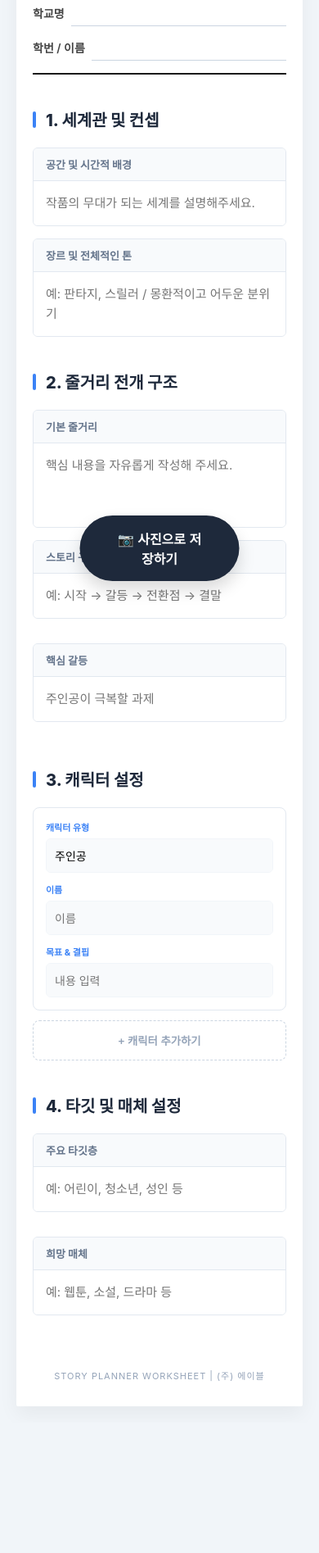
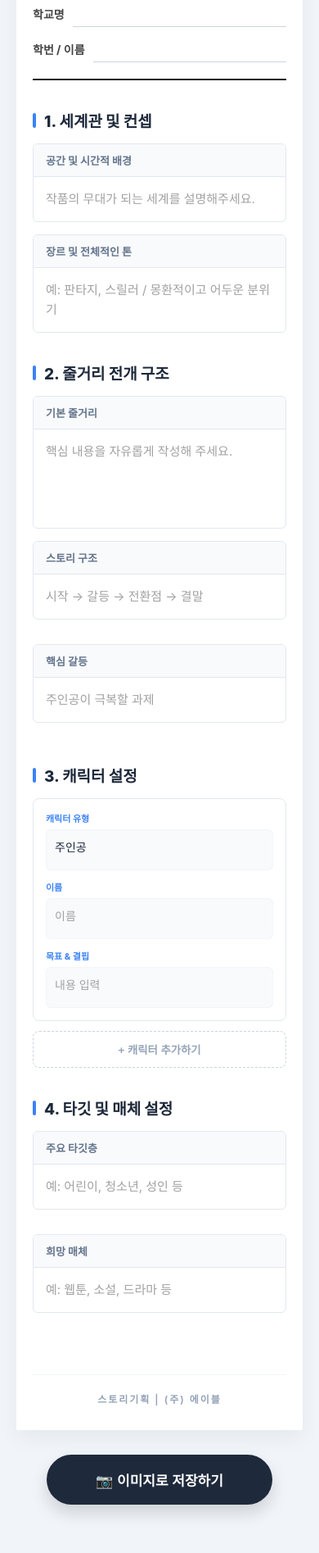
Before and after one commit to able0220/Story_Plan, a plain HTML site: page index.html in a window 390 px wide. Shown: the part 105-2000 px from the top of the page at 82% size. Before the commit the page ends 1841 px from the top, so only its background shows below. Drawn offline with nearby package versions, Linux system fonts and the light colour scheme; a web font is replaced by a local one.

Commit message:
Update index.html

```diff
--- a/index.html
+++ b/index.html
@@ -18,185 +18,155 @@
             font-family: 'Pretendard', -apple-system, sans-serif;
             background-color: #f1f5f9;
             margin: 0;
+            padding: 0;
+            color: var(--text-black);
+        }
+
+        .main-wrapper {
             padding: 20px;
-            color: var(--text-black);
-            -webkit-font-smoothing: antialiased;
+            display: flex;
+            flex-direction: column;
+            align-items: center;
         }
 
         .container {
-            max-width: 800px;
-            margin: 0 auto;
+            width: 100%;
+            max-width: 850px;
             background: #fff;
             padding: 50px 40px;
             border-radius: 2px;
             box-shadow: 0 10px 25px rgba(0,0,0,0.05);
+            box-sizing: border-box;
         }
 
-        /* [수정] 헤더 레이아웃: 글자 깨짐 방지 */
         header {
             display: flex;
             justify-content: space-between;
-            align-items: flex-end; /* 하단 라인에 맞춤 */
+            align-items: center;
             margin-bottom: 30px;
-            padding-bottom: 15px;
+            padding-bottom: 20px;
             border-bottom: 2px solid #1a1a1a;
-            flex-wrap: wrap; /* 모바일에서 자동 줄바꿈 */
             gap: 20px;
         }
 
-        .title-area {
-            display: flex;
-            align-items: center;
-            gap: 12px;
-            flex-shrink: 0; /* 제목이 찌그러지지 않게 방지 */
+        .title-area { display: flex; align-items: center; gap: 12px; flex-shrink: 0; }
+        .logo-box { font-weight: 900; color: #fff; background: #2c5fb3; padding: 2px 8px; border-radius: 2px; font-size: 14px; }
+        .main-title { font-size: 24px; font-weight: 800; letter-spacing: -1px; white-space: nowrap; }
+
+        .header-info { display: flex; gap: 25px; flex-grow: 1; justify-content: flex-end; }
+        .info-group { display: flex; align-items: center; gap: 10px; min-width: 180px; }
+        .info-group label { font-size: 14px; font-weight: 700; color: #444; white-space: nowrap; }
+
+        [contenteditable="true"] {
+            outline: none;
+            word-break: break-all;
+            overflow-wrap: break-word;
+            white-space: pre-wrap;
+            text-align: left;
         }
-        .logo-box { font-weight: 900; color: #fff; background: #2c5fb3; padding: 2px 8px; border-radius: 2px; font-size: 14px; }
-        .main-title { font-size: 28px; font-weight: 800; letter-spacing: -1px; white-space: nowrap; }
 
-        .header-info {
-            display: flex;
-            gap: 20px;
-            flex-shrink: 0;
-        }
-        .info-group { display: flex; align-items: center; gap: 8px; }
-        .info-group label { font-size: 14px; font-weight: 600; color: #444; white-space: nowrap; }
-
-        .info-group input {
-            border: none;
+        .info-group [contenteditable="true"] {
             border-bottom: 1px solid #cbd5e1;
-            width: 140px;
-            padding: 6px 2px 4px 2px;
+            flex-grow: 1;
+            padding: 4px 5px;
             font-size: 15px;
-            font-family: 'Pretendard', sans-serif;
-            outline: none;
-            text-align: center;
-            line-height: 1.4;
-            background: transparent;
+            min-height: 24px;
         }
 
         h2 {
-            font-size: 20px;
-            font-weight: 800;
-            margin: 40px 0 20px 0;
-            display: flex;
-            align-items: center;
+            font-size: 19px; font-weight: 800; margin: 35px 0 15px 0;
+            display: flex; align-items: center;
         }
         h2::before {
-            content: "";
-            width: 4px;
-            height: 20px;
-            background-color: #3b82f6;
-            margin-right: 12px;
-            border-radius: 4px;
+            content: ""; width: 4px; height: 18px; background-color: #3b82f6; margin-right: 10px; border-radius: 2px;
         }
 
         .section-box {
-            border: 1px solid var(--border-gray);
-            border-radius: 6px;
-            margin-bottom: 15px;
-            overflow: hidden;
+            border: 1px solid var(--border-gray); border-radius: 6px; margin-bottom: 15px;
+            background: #fff; overflow: hidden;
         }
         .box-label {
-            background-color: var(--label-bg);
-            padding: 10px 15px;
-            font-size: 13px;
-            font-weight: 700;
-            color: #64748b;
-            border-bottom: 1px solid var(--border-gray);
+            background-color: var(--label-bg); padding: 10px 15px;
+            font-size: 13px; font-weight: 700; color: #64748b; border-bottom: 1px solid var(--border-gray);
         }
 
-        textarea {
-            width: 100%;
-            border: none;
-            padding: 15px;
-            box-sizing: border-box;
-            font-size: 15px;
-            line-height: 1.6;
-            font-family: inherit;
-            resize: none;
-            outline: none;
-            display: block;
+        .input-body {
+            padding: 15px; min-height: 50px; font-size: 15px; line-height: 1.6;
+            width: 100%; box-sizing: border-box;
         }
+
+        /* 기본 예시 글씨 스타일 */
+        [contenteditable="true"]:empty:before { content: attr(data-placeholder); color: #a1a1a1; }
+
+        /* [추가] 캡처 시 예시 글씨를 숨기는 설정 */
+        .is-capturing [contenteditable="true"]:empty:before { visibility: hidden; }
 
         .grid-2 { display: grid; grid-template-columns: 1fr 1fr; gap: 15px; }
 
         .character-card {
-            border: 1px solid var(--border-gray);
-            border-radius: 8px;
-            padding: 15px;
-            margin-bottom: 12px;
-            display: flex;
-            gap: 12px;
-            position: relative;
-            background: #fff;
+            border: 1px solid var(--border-gray); border-radius: 8px; padding: 15px;
+            margin-bottom: 12px; display: flex; gap: 12px; position: relative;
         }
         .char-col { display: flex; flex-direction: column; }
         .char-label { font-size: 11px; font-weight: 700; color: #3b82f6; margin-bottom: 6px; }
-        .char-col textarea {
-            background: #f8fafc;
-            border: 1px solid #f1f5f9;
-            border-radius: 6px;
-            padding: 10px;
-            font-size: 14px;
-        }
+        .char-col .input-body { background: #f8fafc; border: 1px solid #f1f5f9; border-radius: 6px; padding: 10px; font-size: 14px; }
 
         .add-btn {
-            width: 100%; padding: 14px; background: #fff; border: 1px dashed #cbd5e1;
+            width: 100%; padding: 12px; background: #fff; border: 1px dashed #cbd5e1;
             border-radius: 8px; color: #94a3b8; font-weight: 600; cursor: pointer;
         }
 
-        .delete-btn {
-            position: absolute; top: 5px; right: 5px; border: none; background: none;
-            color: #ef4444; cursor: pointer; font-size: 18px; font-weight: bold;
+        .delete-btn { position: absolute; top: 5px; right: 5px; border: none; background: none; color: #ef4444; cursor: pointer; font-size: 18px; }
+
+        .footer-text {
+            margin-top: 60px;
+            padding-top: 20px;
+            text-align: center;
+            font-size: 12px;
+            color: #94a3b8;
+            letter-spacing: 2px;
+            border-top: 1px solid #f1f5f9;
+            font-weight: 600;
         }
 
-        .footer-text {
-            margin-top: 50px;
-            text-align: center;
-            font-size: 11px;
-            color: #94a3b8;
-            letter-spacing: 1px;
-            text-transform: uppercase;
+        .action-area {
+            width: 100%;
+            max-width: 850px;
+            margin-top: 30px;
+            margin-bottom: 80px;
+            display: flex;
+            flex-direction: column;
+            align-items: center;
+            gap: 20px;
         }
 
-        .save-bar { position: fixed; bottom: 30px; left: 50%; transform: translateX(-50%); z-index: 999; }
         .btn-save {
-            background: #1e293b; color: white; border: none; padding: 16px 40px;
-            border-radius: 50px; font-size: 16px; font-weight: 700; cursor: pointer;
+            background: #1e293b; color: white; border: none; padding: 18px 60px;
+            border-radius: 50px; font-size: 17px; font-weight: 700; cursor: pointer;
             box-shadow: 0 10px 20px rgba(0,0,0,0.15);
+            transition: transform 0.2s;
         }
+        .btn-save:active { transform: scale(0.98); }
 
         #result-preview {
-            display: none; max-width: 800px; margin: 30px auto; padding: 20px;
-            background: #fff; border-radius: 12px; text-align: center;
+            display: none; width: 100%; max-width: 850px; margin-top: 30px; padding: 20px;
+            background: #fff; border-radius: 12px; text-align: center; box-sizing: border-box;
         }
         #result-preview img { width: 100%; border: 1px solid #ddd; border-radius: 8px; margin-top: 15px; }
 
-        /* [수정] 스마트폰 화면 최적화 미디어 쿼리 */
         @media (max-width: 600px) {
             .container { padding: 30px 20px; }
-            header {
-                flex-direction: column;
-                align-items: flex-start; /* 왼쪽 정렬 */
-                gap: 15px;
-            }
-            .title-area { width: 100%; }
-            .header-info {
-                width: 100%;
-                flex-direction: column;
-                gap: 10px;
-                align-items: flex-start;
-            }
+            header { flex-direction: column; align-items: flex-start; }
+            .header-info { width: 100%; flex-direction: column; gap: 10px; }
             .info-group { width: 100%; }
-            .info-group input { width: 100%; text-align: left; }
-
+            .grid-2 { grid-template-columns: 1fr; }
             .character-card { flex-direction: column; }
-            .grid-2 { grid-template-columns: 1fr; }
         }
     </style>
 </head>
 <body>
 
+<div class="main-wrapper">
     <div class="container" id="capture-area">
         <header>
             <div class="title-area">
@@ -206,11 +176,11 @@
             <div class="header-info">
                 <div class="info-group">
                     <label>학교명</label>
-                <input type="text">
+                    <div contenteditable="true" data-placeholder=""></div>
                 </div>
                 <div class="info-group">
                     <label>학번 / 이름</label>
-                <input type="text">
+                    <div contenteditable="true" data-placeholder=""></div>
                 </div>
             </div>
         </header>
@@ -219,11 +189,11 @@
             <h2>1. 세계관 및 컨셉</h2>
             <div class="section-box">
                 <div class="box-label">공간 및 시간적 배경</div>
-            <textarea oninput="autoResize(this)" rows="1" placeholder="작품의 무대가 되는 세계를 설명해주세요."></textarea>
+                <div class="input-body" contenteditable="true" data-placeholder="작품의 무대가 되는 세계를 설명해주세요."></div>
             </div>
             <div class="section-box">
                 <div class="box-label">장르 및 전체적인 톤</div>
-            <textarea oninput="autoResize(this)" rows="1" placeholder="예: 판타지, 스릴러 / 몽환적이고 어두운 분위기"></textarea>
+                <div class="input-body" contenteditable="true" data-placeholder="예: 판타지, 스릴러 / 몽환적이고 어두운 분위기"></div>
             </div>
         </section>
 
@@ -231,16 +201,16 @@
             <h2>2. 줄거리 전개 구조</h2>
             <div class="section-box">
                 <div class="box-label">기본 줄거리</div>
-            <textarea oninput="autoResize(this)" rows="3" placeholder="핵심 내용을 자유롭게 작성해 주세요."></textarea>
+                <div class="input-body" style="min-height: 120px;" contenteditable="true" data-placeholder="핵심 내용을 자유롭게 작성해 주세요."></div>
             </div>
             <div class="grid-2">
                 <div class="section-box">
                     <div class="box-label">스토리 구조</div>
-                <textarea oninput="autoResize(this)" rows="1" placeholder="예: 시작 → 갈등 → 전환점 → 결말"></textarea>
+                    <div class="input-body" contenteditable="true" data-placeholder="시작 → 갈등 → 전환점 → 결말"></div>
                 </div>
                 <div class="section-box">
                     <div class="box-label">핵심 갈등</div>
-                <textarea oninput="autoResize(this)" rows="1" placeholder="주인공이 극복할 과제"></textarea>
+                    <div class="input-body" contenteditable="true" data-placeholder="주인공이 극복할 과제"></div>
                 </div>
             </div>
         </section>
@@ -251,15 +221,15 @@
                 <div class="character-card">
                     <div class="char-col" style="flex: 1.5;">
                         <div class="char-label">캐릭터 유형</div>
-                    <textarea oninput="autoResize(this)" rows="1">주인공</textarea>
+                        <div class="input-body" contenteditable="true">주인공</div>
                     </div>
                     <div class="char-col" style="flex: 1.5;">
                         <div class="char-label">이름</div>
-                    <textarea oninput="autoResize(this)" rows="1" placeholder="이름"></textarea>
+                        <div class="input-body" contenteditable="true" data-placeholder="이름"></div>
                     </div>
                     <div class="char-col" style="flex: 4;">
                         <div class="char-label">목표 & 결핍</div>
-                    <textarea oninput="autoResize(this)" rows="1" placeholder="내용 입력"></textarea>
+                        <div class="input-body" contenteditable="true" data-placeholder="내용 입력"></div>
                     </div>
                 </div>
             </div>
@@ -271,46 +241,40 @@
             <div class="grid-2">
                 <div class="section-box">
                     <div class="box-label">주요 타깃층</div>
-                <textarea oninput="autoResize(this)" rows="1" placeholder="예: 어린이, 청소년, 성인 등"></textarea>
+                    <div class="input-body" contenteditable="true" data-placeholder="예: 어린이, 청소년, 성인 등"></div>
                 </div>
                 <div class="section-box">
                     <div class="box-label">희망 매체</div>
-                <textarea oninput="autoResize(this)" rows="1" placeholder="예: 웹툰, 소설, 드라마 등"></textarea>
+                    <div class="input-body" contenteditable="true" data-placeholder="예: 웹툰, 소설, 드라마 등"></div>
                 </div>
             </div>
         </section>
 
-    <div class="footer-text">STORY PLANNER WORKSHEET | (주) 에이블</div>
+        <div class="footer-text">스토리기획 | (주) 에이블</div>
     </div>
+    <div class="action-area">
+        <button class="btn-save" onclick="saveToImage()">📷 이미지로 저장하기</button>
 
         <div id="result-preview">
             <h3 style="color:#2c5fb3; margin-bottom:5px;">이미지가 생성되었습니다!</h3>
             <p style="font-size:13px; color:#666; margin-bottom:15px;">이미지를 길게 눌러 <b>'사진 앱에 저장'</b> 하세요.</p>
             <div id="image-holder"></div>
         </div>
-
-<div class="save-bar">
-    <button class="btn-save" onclick="saveToImage()">📷 사진으로 저장하기</button>
+    </div>
 </div>
 
 <script>
-    function autoResize(textarea) {
-        textarea.style.height = 'auto';
-        textarea.style.height = textarea.scrollHeight + 'px';
-    }
-
     function addCharacter() {
         const list = document.getElementById('character-list');
         const div = document.createElement('div');
         div.className = 'character-card';
         div.innerHTML = `
-            <div class="char-col" style="flex: 1.5;"><div class="char-label">캐릭터 유형</div><textarea oninput="autoResize(this)" rows="1" placeholder="조연/라이벌"></textarea></div>
-            <div class="char-col" style="flex: 1.5;"><div class="char-label">이름</div><textarea oninput="autoResize(this)" rows="1" placeholder="이름"></textarea></div>
-            <div class="char-col" style="flex: 4;"><div class="char-label">목표 & 결핍</div><textarea oninput="autoResize(this)" rows="1" placeholder="내용"></textarea></div>
+            <div class="char-col" style="flex: 1.5;"><div class="char-label">캐릭터 유형</div><div class="input-body" contenteditable="true" data-placeholder="유형"></div></div>
+            <div class="char-col" style="flex: 1.5;"><div class="char-label">이름</div><div class="input-body" contenteditable="true" data-placeholder="이름"></div></div>
+            <div class="char-col" style="flex: 4;"><div class="char-label">목표 & 결핍</div><div class="input-body" contenteditable="true" data-placeholder="내용"></div></div>
             <button class="delete-btn" onclick="this.parentElement.remove()">✕</button>
         `;
         list.appendChild(div);
-        div.querySelectorAll('textarea').forEach(t => autoResize(t));
     }
 
     async function saveToImage() {
@@ -320,6 +284,8 @@
         const preview = document.getElementById('result-preview');
         const holder = document.getElementById('image-holder');
 
+        // 1. 캡처 전: 불필요한 요소 숨기기 및 예시 문구 비활성화 클래스 추가
+        area.classList.add('is-capturing');
         addBtn.style.visibility = 'hidden';
         delBtns.forEach(b => b.style.visibility = 'hidden');
 
@@ -328,7 +294,10 @@
                 scale: 2,
                 useCORS: true,
                 backgroundColor: "#ffffff",
-                logging: false
+                logging: false,
+                scrollY: -window.scrollY,
+                windowWidth: area.scrollWidth,
+                windowHeight: area.scrollHeight
             });
 
             const imgData = canvas.toDataURL('image/png');
@@ -343,14 +312,12 @@
         } catch (err) {
             alert('이미지 생성 실패');
         } finally {
+            // 2. 캡처 후: 다시 원래대로 복구
+            area.classList.remove('is-capturing');
             addBtn.style.visibility = 'visible';
             delBtns.forEach(b => b.style.visibility = 'visible');
         }
     }
-
-    window.onload = () => {
-        document.querySelectorAll('textarea').forEach(t => autoResize(t));
-    };
 </script>
 
 </body>
```
Lines whose indentation alone changed are shown as unchanged.
